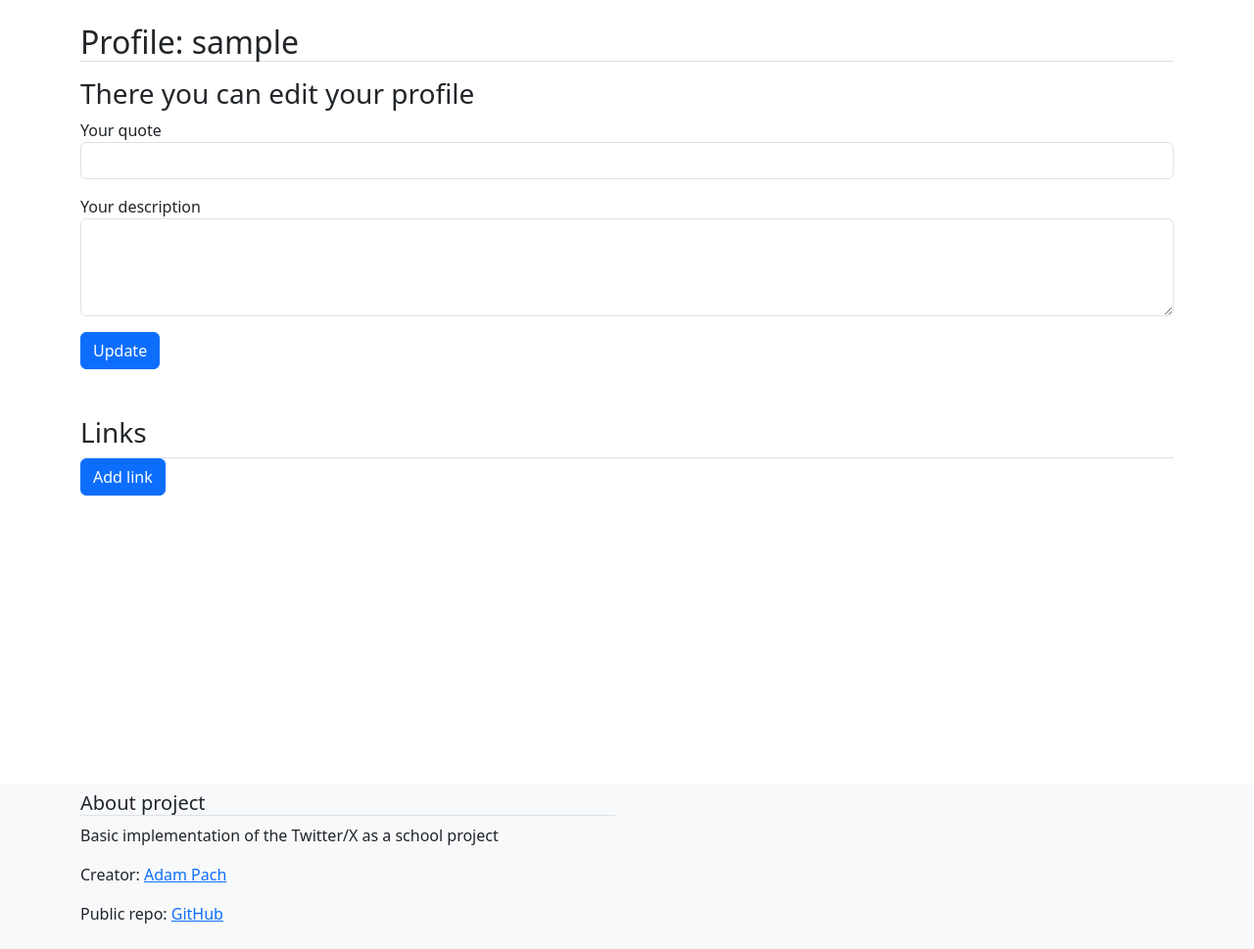
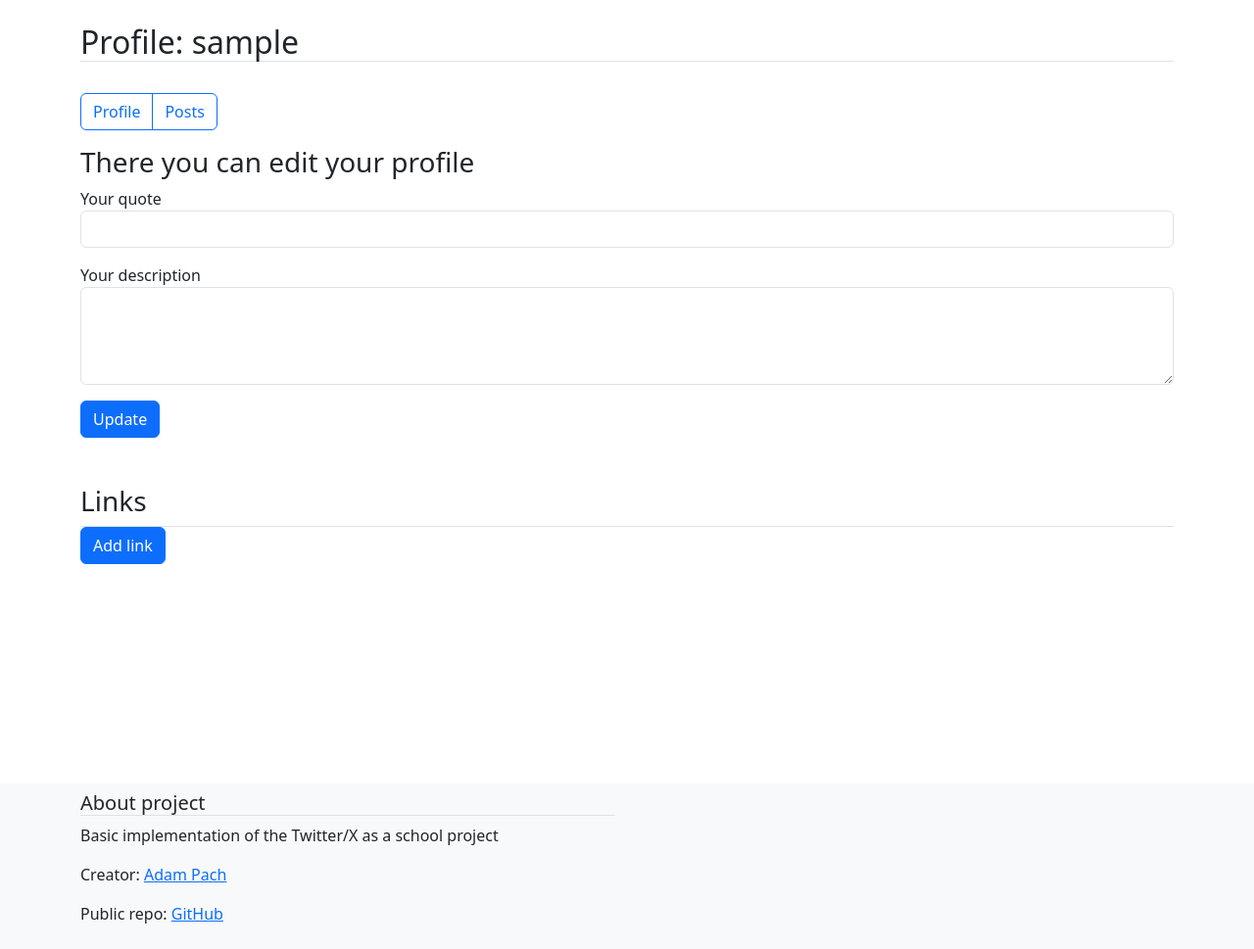
Before and after one commit to AdamPach/VSB_SKJ_SocialY, a Django app: page /profile/edit in a window 1280 px wide. Shown: the part 56-1025 px from the top of the page at 98% size. Run offline with Django 5.2, Linux system fonts and the light colour scheme; the visitor is signed in with stand-in values (Sample User, id 1); some libraries are stand-ins or nearby versions.

Commit message:
#19 Add posts to user profile

```diff
--- a/SocialY/posts/templates/list_posts.html
+++ b/SocialY/posts/templates/list_posts.html
@@ -5,7 +5,9 @@
     <h2 class="border-bottom border-1">Posts</h2>
 
     {% for post in posts %}
-    	 {% include "post_card.html" %}
+        {% with redirect_endpoint="/posts/list" %}
+            {% include "post_card.html" %}
+        {% endwith %}
     {% endfor %}
 
 {% endblock %}
--- a/SocialY/posts/templates/post_card.html
+++ b/SocialY/posts/templates/post_card.html
@@ -8,8 +8,10 @@
     </div>
     <div class="card-footer d-flex justify-content-between">
         <div>
+
+            {% if user.is_authenticated %}
                 <form action="/posts/{{ post.id }}/like" method="post" class="d-inline-block">
-                <input type="hidden" name="redirect_url" value="/posts/list">
+                    <input type="hidden" name="redirect_url" value="{{ redirect_endpoint }}">
                     {% csrf_token %}
                     {% if post.id in likes %}
                         <button type="submit" class="btn btn-danger">Unlike it</button>
@@ -17,7 +19,7 @@
                         <button type="submit" class="btn btn-primary">Like it</button>
                     {% endif %}
                 </form>
-
+            {% endif %}
 
             <a class="btn btn-success" href="/posts/{{ post.id }}">Show details</a>
         </div>
--- a/SocialY/profiles/templates/edit_profile.html
+++ b/SocialY/profiles/templates/edit_profile.html
@@ -1,4 +1,11 @@
 {% extends "profile_template.html" %}
+
+{% block profile_buttons %}
+    <div class="btn-group">
+        <a class="btn btn-outline-primary my-3" href="/profile/user/{{ user_profile.username }}">Profile</a>
+        <a class="btn btn-outline-primary my-3" href="/profile/user/posts/{{ user_profile.username }}">Posts</a>
+    </div>
+{% endblock %}
 
 {% block profile_info %}
     <h3>
@@ -25,6 +32,12 @@
 {% endblock %}
 
 {% block profile_links %}
+
+    <div class="border-bottom border-1 mt-5">
+        <h3>
+            Links
+        </h3>
+    </div>
     {% for link in user_profile.link_set.all %}
         <div class="my-3 d-flex align-items-center justify-content-between">
             <span class="d-inline-block w-25">{{ link.name }}: </span>
--- a/SocialY/profiles/templates/profile_template.html
+++ b/SocialY/profiles/templates/profile_template.html
@@ -16,9 +16,16 @@
 
     <div class="my-3">
         {% block profile_buttons %}
-            {% if is_current_user %}
-                <a class="btn btn-primary my-3" href="/profile/edit">Edit Profile</a>
-            {% endif %}
+            <div class="d-flex justify-content-between">
+                <div class="btn-group">
+                    <a class="btn btn-outline-primary active my-3" href="/profile/user/{{ user_profile.username }}">Profile</a>
+                    <a class="btn btn-outline-primary my-3" href="/profile/user/posts/{{ user_profile.username }}">Posts</a>
+                </div>
+                {% if is_current_user %}
+                    <a class="btn btn-primary my-3" href="/profile/edit">Edit Profile</a>
+                {% endif %}
+            </div>
+
         {% endblock %}
 
         {% block profile_info %}
@@ -53,11 +60,6 @@
                 </div>
             </div>
         {% endblock %}
-        <div class="border-bottom border-1 mt-5">
-            <h3>
-                Links
-            </h3>
-        </div>
         {% block profile_links %}
             {% for link in user_profile.link_set.all %}
                 <div class="my-3 d-flex align-items-center justify-content-between">
--- a/SocialY/profiles/urls.py
+++ b/SocialY/profiles/urls.py
@@ -7,5 +7,6 @@ urlpatterns = [
     path('edit', views.edit_profile),
     path('add-link', views.add_link),
     path('delete-link/<int:link_id>', views.delete_link),
+    path('user/posts/<slug:username>', views.show_profile_posts),
     path('user/<slug:username>', views.show_profile_by_username),
 ]
--- a/SocialY/profiles/views.py
+++ b/SocialY/profiles/views.py
@@ -4,6 +4,7 @@ from django.shortcuts import render, redirect
 from django.http import Http404
 from django.contrib.auth.decorators import login_required
 from users.models import ApplicationUser
+from posts.models import Post
 from .models import Link
 
 
@@ -78,3 +79,31 @@ def delete_link(request, link_id):
         raise Http404("Link does not exists")
 
     return redirect("/profile/edit")
+
+
+def show_profile_posts(request, username):
+    user = None
+
+    if request.user is not None and request.user.username == username:
+        user = request.user
+    else:
+        user = ApplicationUser.objects.filter(username=username).first()
+
+    if user is None:
+        raise Http404("Product does not exist")
+
+    posts = Post.objects.select_related('author').order_by('-created_on').filter(author_id=user.id)
+
+    likes = []
+
+    if request.user is not None:
+        liked_posts = posts.prefetch_related("like_set__user").filter(like__user_id=request.user.id)
+
+        for liked_post in liked_posts:
+            likes.append(liked_post.id)
+
+    posts = posts.all()
+
+    return render(request,
+                  "profile_posts.html",
+                  {"user_profile": user, "is_current_user": True if username == request.user.username else False, "posts": posts, "likes": likes})
--- a/SocialY/templates/base.html
+++ b/SocialY/templates/base.html
@@ -14,7 +14,7 @@
 
     {% include "base_header.html" %}
 
-    <div class="container py-4" style="height: 100vh !important;">
+    <div class="container py-4" style="min-height: 100vh !important;">
         {% block content %}
 
         {% endblock content %}
```
Also changed, not shown: SocialY/profiles/templates/profile_posts.html (added, +30 -0 lines). Lines whose indentation alone changed are shown as unchanged.
